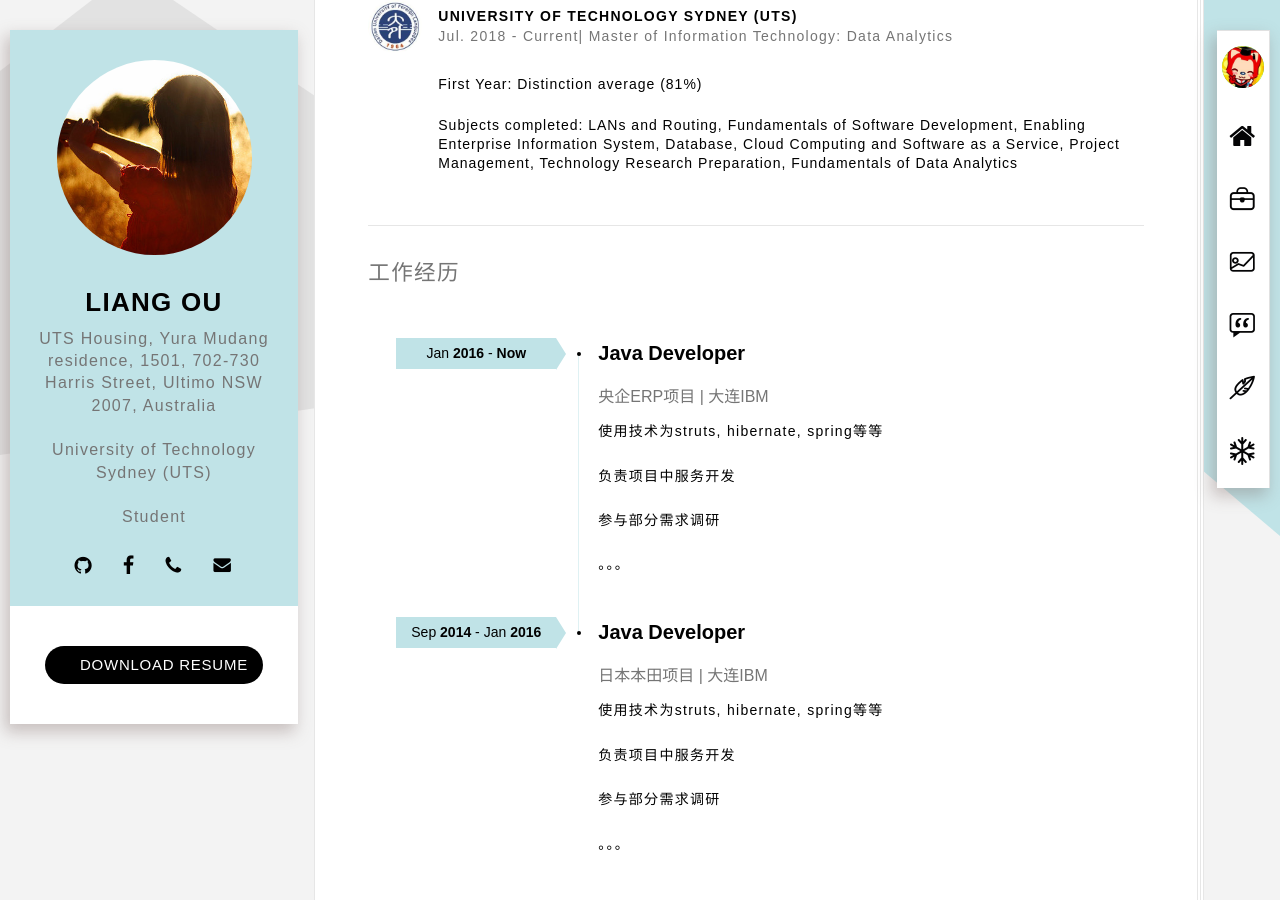
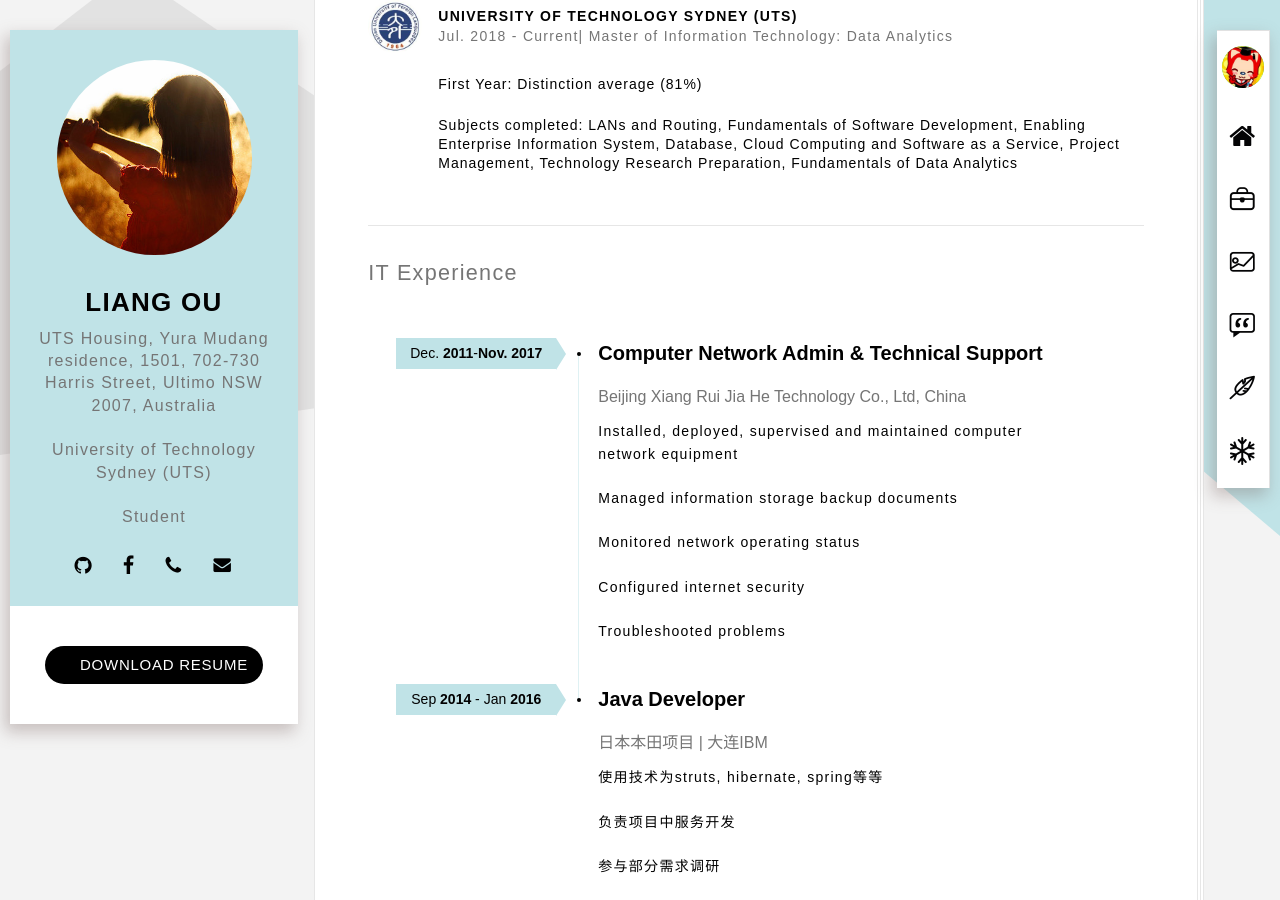
Before and after one commit to ouliang0128/Liang_HomePage, a Jekyll site: the page built from index.html, in a window 1280 px wide and 900 px high, scrolled down 734 px. Built offline with Jekyll 4.4.1, drawn with Linux system fonts in a browser that asks for light colours; some web fonts are replaced.

Commit message:
version4

```diff
--- a/_includes/resumer_02-profetional.html
+++ b/_includes/resumer_02-profetional.html
@@ -13,41 +13,17 @@
 
                 <div class="progress-bullets crt-animate" role="progressbar" aria-valuenow="10" aria-valuemin="0" aria-valuemax="10">
                     <strong class="progress-title">Systems:</strong>
-                    <span class="progress-bar">
-                        <span class="bullet fill">Windows (XP, NT, Vista), Linux</span>
-                    </span>
+                    <span class="progress-bar">Windows (XP, NT, Vista), Linux</span>
                 </div>
 
                 <div class="progress-bullets crt-animate" role="progressbar" aria-valuenow="10" aria-valuemin="0" aria-valuemax="10">
                     <strong class="progress-title">Software:</strong>
-                    <span class="progress-bar">
-                        <span class="bullet fill">Adobe (Photoshop, Reader, Flash, Fireworks), MS Office (Word, Excel, PowerPoint, Outlook), Vegas, Bandicam, PyChram, Anaconda, KNIME, Google COLAB, Tableau</span>
-                        <span class="bullet fill"></span>
-                        <span class="bullet fill"></span>
-                        <span class="bullet fill"></span>
-                        <span class="bullet fill"></span>
-                        <span class="bullet fill"></span>
-                        <span class="bullet fill"></span>
-                        <span class="bullet fill"></span>
-                        <span class="bullet"></span>
-                        <span class="bullet"></span>
-                    </span>
+                    <span class="progress-bar">Adobe (Photoshop, Reader, Flash, Fireworks), MS Office (Word, Excel, PowerPoint, Outlook), Vegas, Bandicam, PyChram, Anaconda, KNIME, Google COLAB, Tableau</span>
                 </div>
 
                 <div class="progress-bullets crt-animate" role="progressbar" aria-valuenow="10" aria-valuemin="0" aria-valuemax="10">
                     <strong class="progress-title">Hardware:</strong>
-                    <span class="progress-bar">
-                        <span class="bullet fill">PC, Router, Hub, Ethernet card</span>
-                        <span class="bullet fill"></span>
-                        <span class="bullet fill"></span>
-                        <span class="bullet fill"></span>
-                        <span class="bullet fill"></span>
-                        <span class="bullet"></span>
-                        <span class="bullet"></span>
-                        <span class="bullet"></span>
-                        <span class="bullet"></span>
-                        <span class="bullet"></span>
-                    </span>
+                    <span class="progress-bar">PC, Router, Hub, Ethernet card</span>
                 </div>
 
             </div>
--- a/_includes/resumer_04-experience.html
+++ b/_includes/resumer_04-experience.html
@@ -1,19 +1,25 @@
 <section class="section brd-btm" id="experience">
     <div class="row">
         <div class="col-sm-12 clear-mrg">
-            <h2 class="title-thin text-muted">工作经历</h2>
+            <h2 class="title-thin text-muted">IT Experience</h2>
             <br />
             <div class="education">
                 <div class="education-box">
-                    <time class="education-date" datetime="2016-01TNow">
-                        <span>Jan <strong class="text-upper">2016</strong> - <strong>Now</strong></span>
+                    <time class="education-date" datetime="2011-12T2017-11">
+                        <span>Dec. <strong class="text-upper">2011</strong>-<strong>Nov. 2017</strong></span>
                     </time>
-                    <h3>Java Developer</h3>
-                    <span class="education-company">央企ERP项目 | 大连IBM</span>
-                    <p>使用技术为struts, hibernate, spring等等</p>
-                    <p>负责项目中服务开发</p>
-                    <p>参与部分需求调研</p>
-                    <p>。。。</p>
+                    <h3>Computer Network Admin & Technical Support</h3>
+                    <span class="education-company">Beijing Xiang Rui Jia He Technology Co., Ltd, China</span>
+                    <span class="bullet fill"></span>
+                    <p>Installed, deployed, supervised and maintained computer network equipment</p>
+                    <span class="bullet fill"></span>
+                    <p>Managed information storage backup documents</p>
+                    <span class="bullet fill"></span>
+                    <p>Monitored network operating status</p>
+                    <span class="bullet fill"></span>
+                    <p>Configured internet security</p>
+                    <span class="bullet fill"></span>
+                    <p>Troubleshooted problems</p>
                 </div>
                 <!-- .education-box -->
 
```
